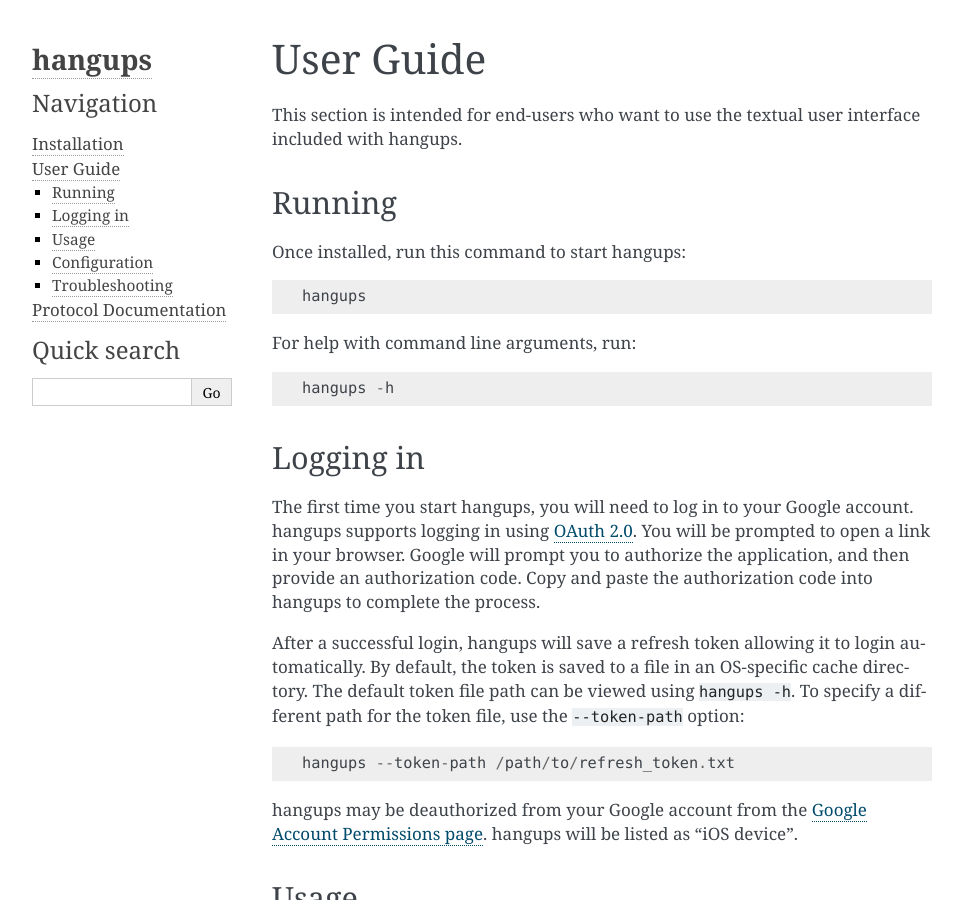
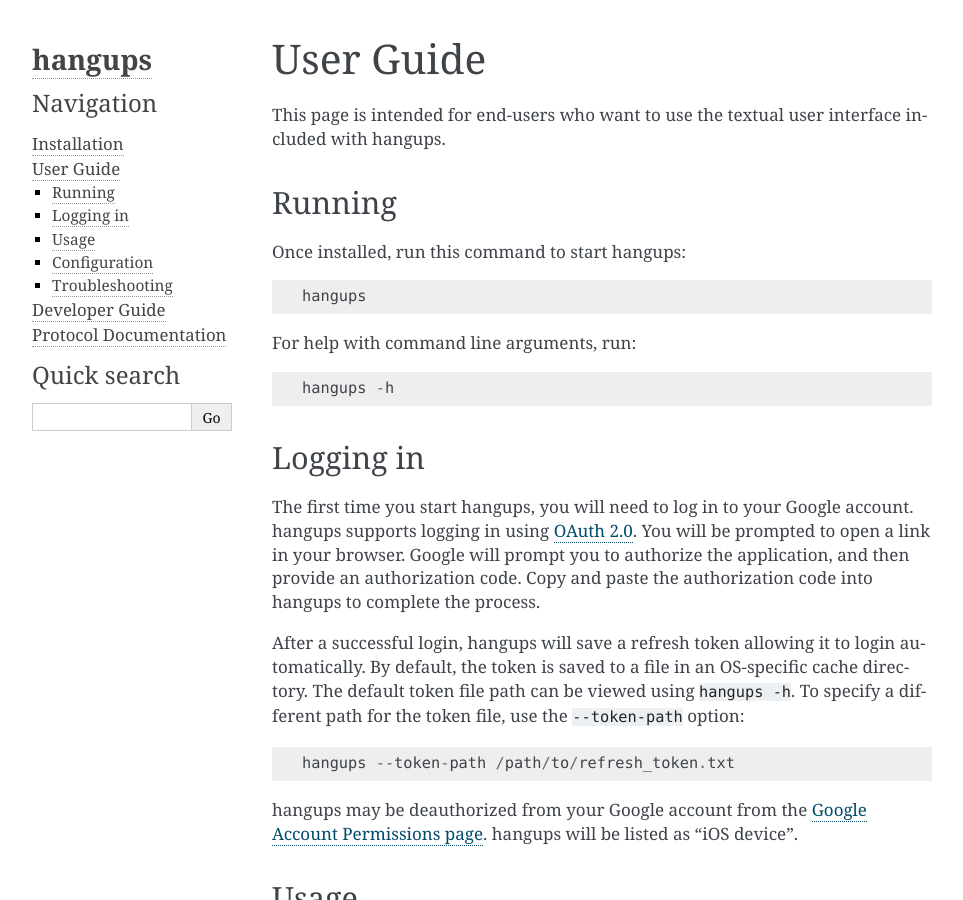
Before and after one commit to tdryer/hangups, a Sphinx documentation site: the page built from docs/user_guide.rst, in a window 1280 px wide and 900 px high. Shown: the whole window, without its empty margins (148-1111 px from the left). Built offline with Sphinx 7.4.7, drawn with Linux system fonts in a browser that asks for light colours.

Commit message:
Add Developer Guide page to docs

```diff
--- a/docs/index.rst
+++ b/docs/index.rst
@@ -32,6 +32,7 @@ Documentation Contents
 
    installation
    user_guide
+   developer_guide
    protocol
 
 Indices and tables
--- a/docs/user_guide.rst
+++ b/docs/user_guide.rst
@@ -1,8 +1,8 @@
 User Guide
 ==========
 
-This section is intended for end-users who want to use the textual user
-interface included with hangups.
+This page is intended for end-users who want to use the textual user interface
+included with hangups.
 
 Running
 -------
```
Also changed, not shown: docs/developer_guide.rst (added, +12 -0 lines).
